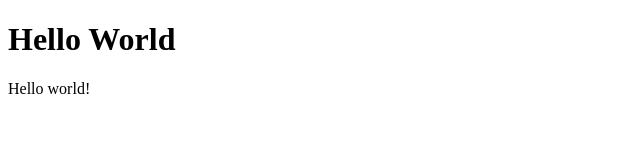
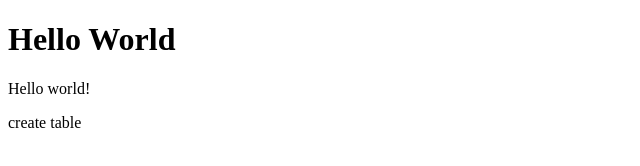
Before and after one commit to sophimkep/test-git, a plain HTML site: page index.html in a window 1280 px wide. Shown: the full height of the page, 0-640 px from the left. Drawn offline with Linux system fonts and the light colour scheme.

Commit message:
#2 table

```diff
--- a/index.html
+++ b/index.html
@@ -9,5 +9,7 @@
 <body>
     <h1>Hello World</h1>
     <p>Hello world!</p>
+
+    <p>create table</p>
 </body>
 </html>
```
